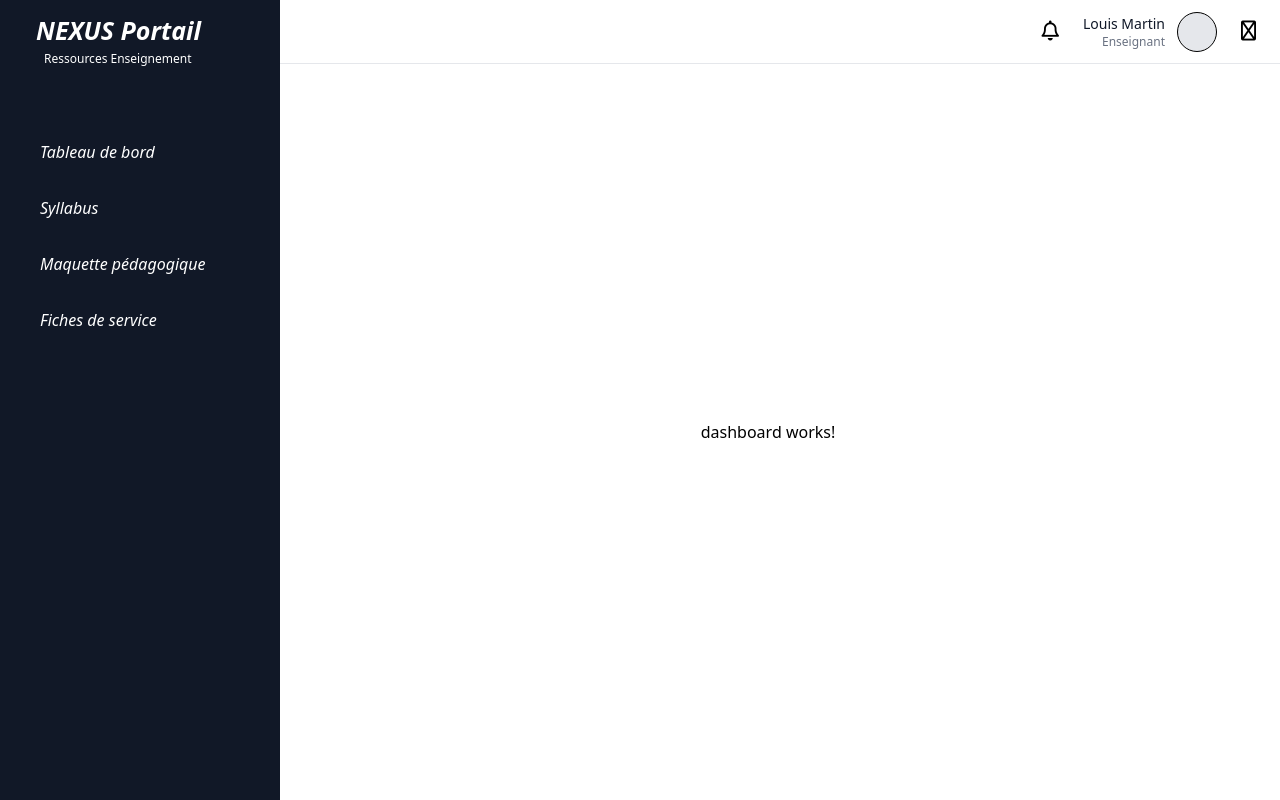
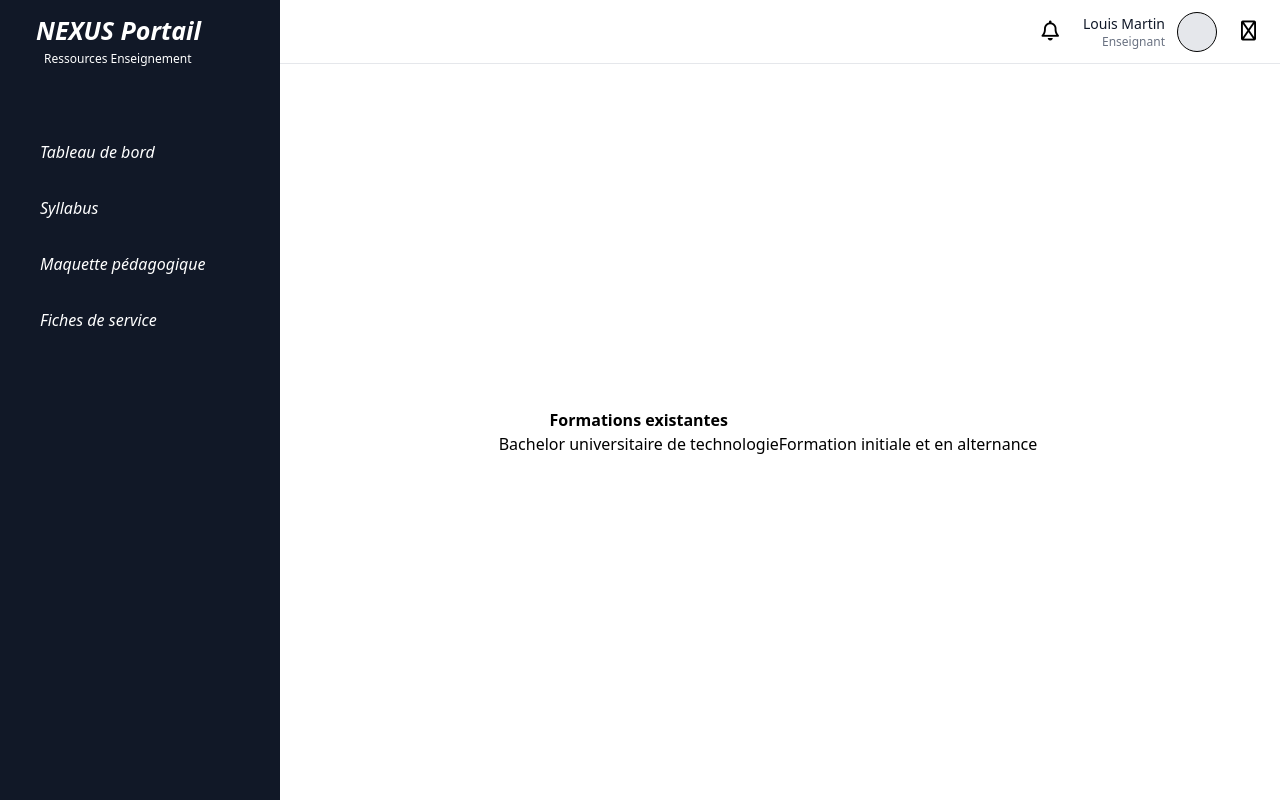
Before and after one commit to swigee/projet-ressources-enseignement, an Angular app in the folder frontend/ressources_enseignements/: page /training-manager in a window 1280 px wide. Built offline with nearby package versions, Linux system fonts and the light colour scheme.

Commit message:
Fix: Gerer les conflits main et ecran de validation de service

```diff
--- /dev/null
+++ b/frontend/ressources_enseignements/src/app/training-manager/training-manager.html
@@ -0,0 +1,12 @@
+<div class="flex justify-center ">
+    <table>
+        <tr>
+            <th> Formations existantes </th>
+        </tr>
+        <tr>
+            <td> Bachelor universitaire de technologie </td>
+            <td> Formation initiale et en alternance </td>
+            <td> </td>
+        </tr>
+    </table>
+</div>
```
Also changed, not shown: frontend/ressources_enseignements/src/app/app.routes.ts (+4 -8 lines), frontend/ressources_enseignements/src/app/training-manager/training-manager.ts (added, +11 -0 lines), frontend/ressources_enseignements/src/app/training-manager/training-manager.css (added), 1 other file (tests, documents, lock files or other folders).
